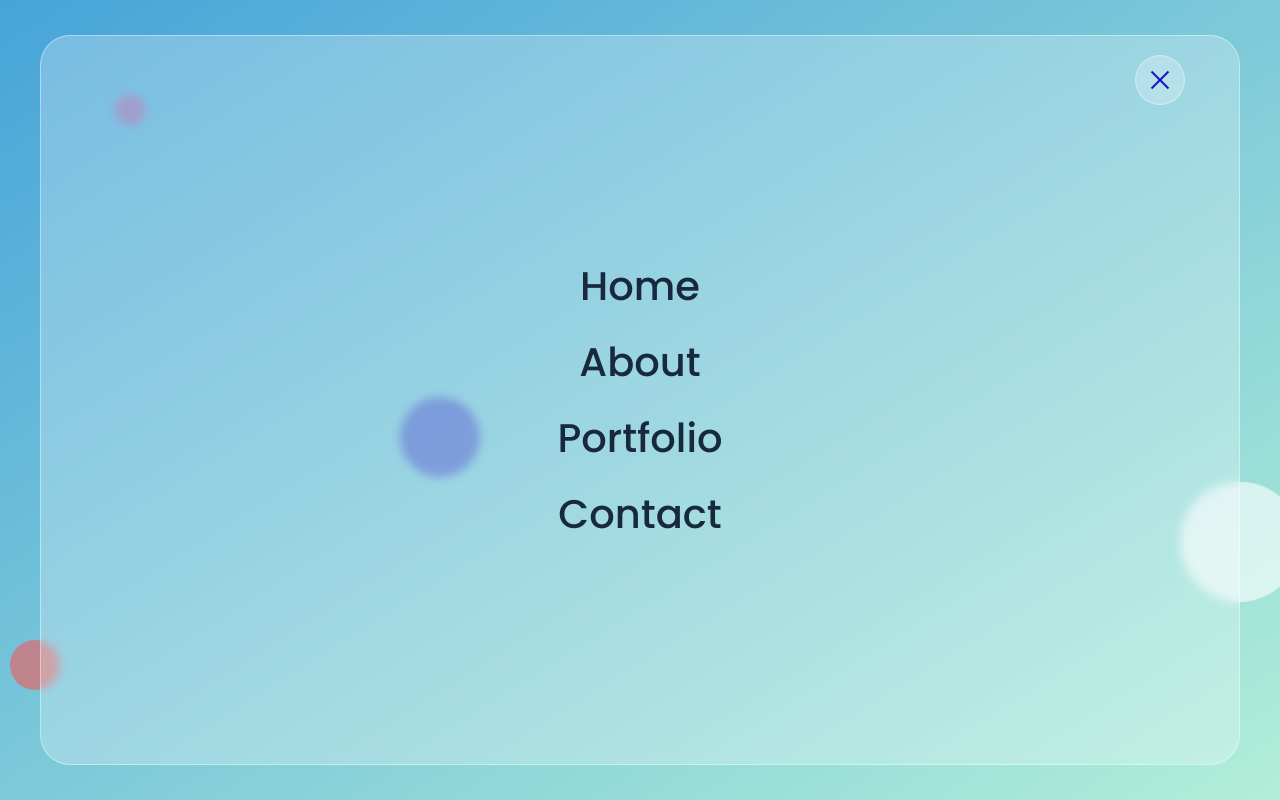
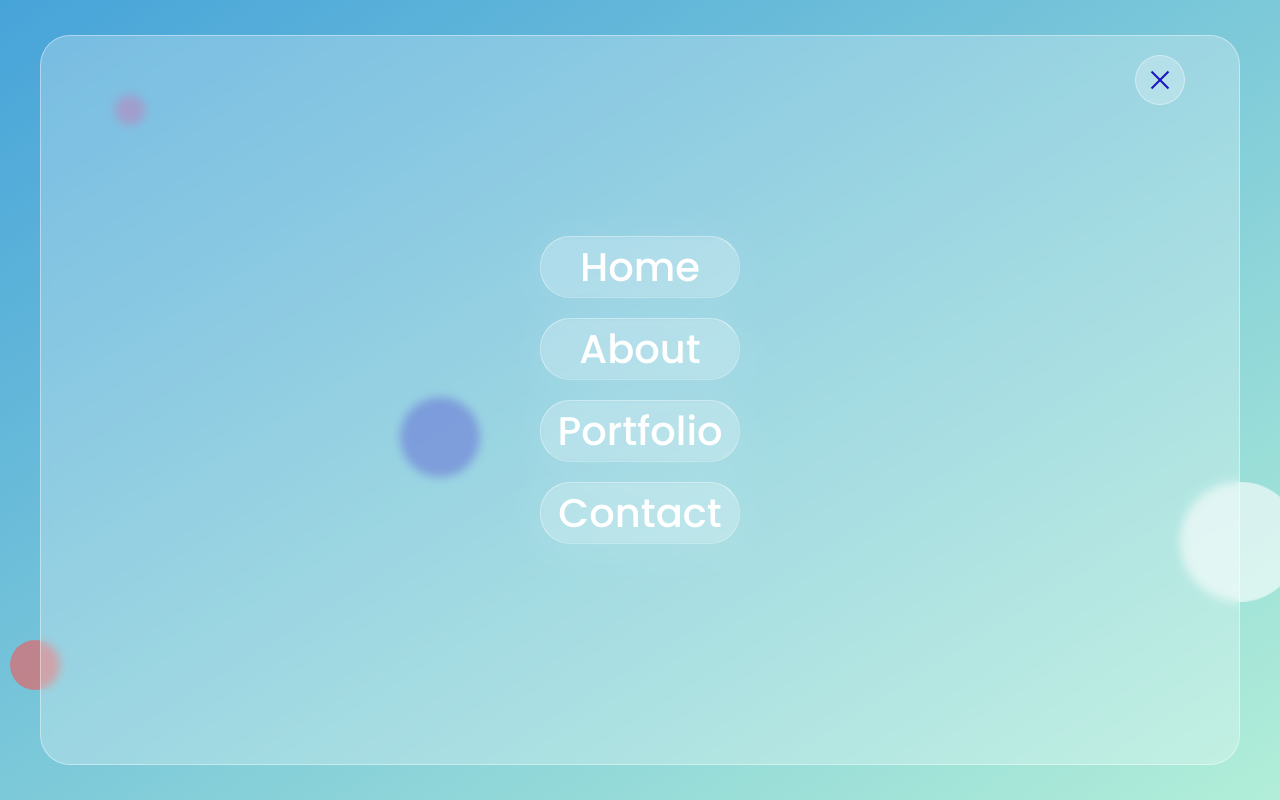
Before and after one commit to 100sue/portfolio-glass, a plain HTML site: page index.html in a window 1280 px wide. Both pictures are taken after a click on the button 1160 px from the left and 80 px from the top of the page. Drawn offline with Linux system fonts and the light colour scheme.

Commit message:
ajout effet miroir

```diff
--- a/css/style.css
+++ b/css/style.css
@@ -492,34 +492,42 @@ button {
 }
 .header .nav-inner ul li {
     text-align: center;
+    margin-bottom: 20px;
 }
 .header .nav-inner ul li a {
+    position: relative;
+    width: 200px;
     font-size: 40px;
-    text-transform: capitalize;
-    color: var(--blue-dark);
+    color: #ffff;
     display: block;
     font-weight: 500;
-    padding: 8px 15px;
-    transition: color 0.3s ease;
-    position: relative;
+    border-radius: 30px;
+    border: 1px solid var(--white-alpha-40);
+    border-right: 1px solid var(--white-alpha-25);
+    border-bottom: 1px solid var(--white-alpha-25);
+    box-shadow: 0 5px 45px rgba(255, 255, 255, 0.1);
+    backdrop-filter: blur(2px);
+    transition: 0.6s;
+    overflow: hidden;
 
 }
 .header .nav-inner ul li a::before {
     content: '';
     position: absolute;
-    right: 0;
-    height: 80%;
-    width: 0%;
-    border-radius: 30px;
-    background-color: var(--white-alpha-25);
-    z-index: -1;
-    transition: width 0.3s ease;
+    top: 0;
+    left: 0;
+    width: 30px;
+    height: 100%;
+    background: rgba(255, 255, 255, 0.5);
+    transform: skewX(45deg) translateX(210px);
+    transition: 0.5s;
 }
 .header .nav-inner ul li a:hover::before {
-    width: 100%;
+    transform: skewX(45deg) translateX(-220px);
 }
 .header .nav-inner ul li a:hover {
     color: var(--main-color);
+
 }
 
 /* -------- Home section -------*/
```
